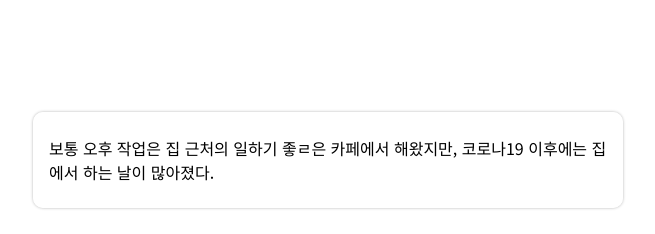
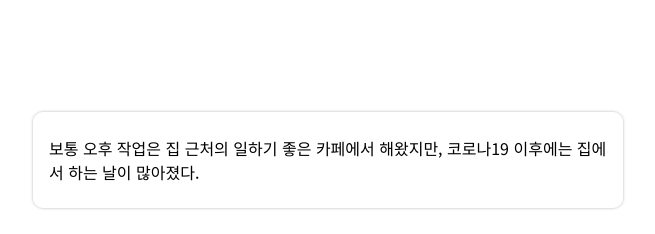
Before and after one commit to moonmonoon/BBCwebclone, a plain HTML site: page index.html in a window 1280 px wide. Shown: the part 4367-4601 px from the top of the page, without its empty margins (312-967 px from the left). Drawn offline with Linux system fonts and the light colour scheme.

Commit message:
Fix typo

```diff
--- a/index.html
+++ b/index.html
@@ -71,7 +71,7 @@
       </div>
       <div class="step">
         <p>
-          보통 오후 작업은 집 근처의 일하기 좋ㄹ은 카페에서 해왔지만, 코로나19 이후에는 집에서 하는 날이 많아졌다.
+          보통 오후 작업은 집 근처의 일하기 좋은 카페에서 해왔지만, 코로나19 이후에는 집에서 하는 날이 많아졌다.
         </p>
       </div>
       <div class="step">
```
